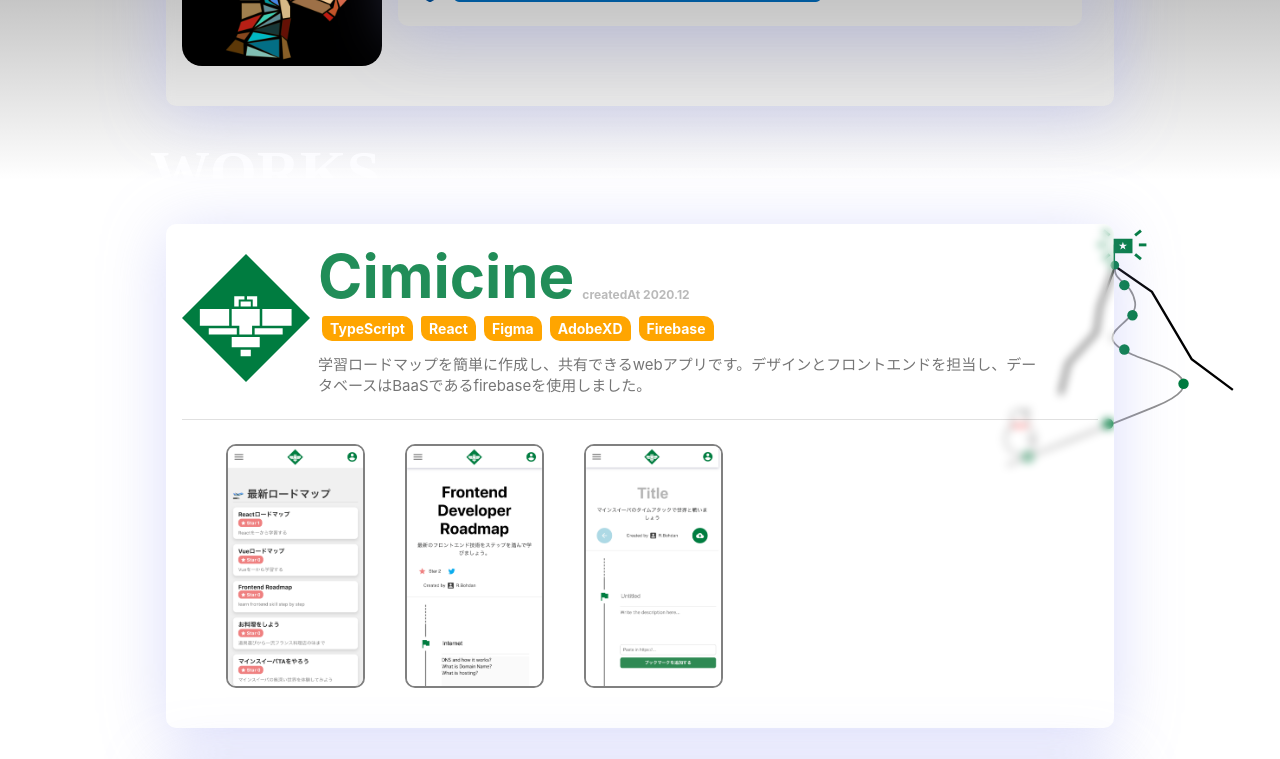
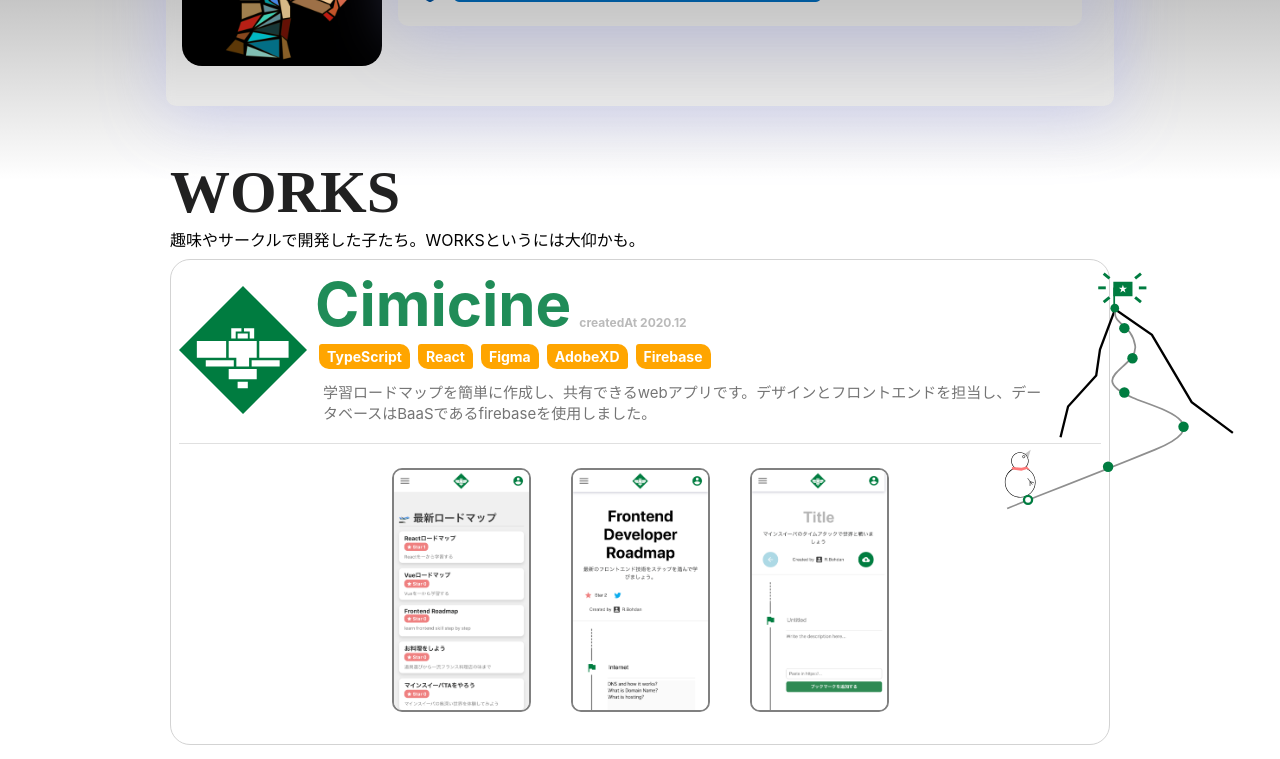
Before and after one commit to ucciqun/cerebro, a React (Create React App) app: page / in a window 1280 px wide. Shown: the part 1320-2079 px from the top of the page. Built offline with nearby package versions, Linux system fonts and the light colour scheme; a web font is replaced by a local one.

Commit message:
fix & add: Worksのデザインコンセプトを変更

```diff
--- a/src/Works.module.css
+++ b/src/Works.module.css
@@ -1,6 +1,13 @@
 .title {
   font-family: Knockout;
-  color: white;
+  color: rgba(0, 0, 0, 0.87);
   font-size: 60px;
-  margin: 0;
 }
+.works {
+  padding: 20px;
+}
+@media screen and (max-width: 780px) {
+  .works {
+    padding: 4px;
+  }
+}
--- a/src/Works.tsx
+++ b/src/Works.tsx
@@ -42,9 +42,10 @@
 ];
 const Works: React.FC = () => {
   return (
-    <div>
+    <div className={styles.works}>
       <h1 className={styles.title}>WORKS</h1>
-      <Divider style={{ backgroundColor: "white" }} />
+      <p>趣味やサークルで開発した子たち。WORKSというには大仰かも。</p>
+      {/* <Divider style={{ backgroundColor: "white" }} /> */}
       {workContainer.map((d, i) => (
         <Work
           icon={d.icon}
--- a/src/works/Work.module.css
+++ b/src/works/Work.module.css
@@ -1,3 +1,10 @@
+.card {
+  border-radius: 20px;
+  border: 1px solid lightgray;
+
+  margin: 8px 0 16px;
+  padding: 8px;
+}
 .title {
   font-size: 60px;
   opacity: 0.87;
@@ -21,7 +28,7 @@
   color: black;
   font-size: 15px;
   opacity: 0.54;
-  margin-top: 8px;
+  margin: 8px;
 }
 .mediaSP {
   display: none;
@@ -29,7 +36,7 @@
 .main {
   display: flex;
   align-items: center;
-  margin-bottom: 24px;
+  margin-bottom: 12px;
 }
 .icon {
   width: 128px;
@@ -39,7 +46,7 @@
 .images {
   padding: 24px;
   display: flex;
-  /* justify-content: center; */
+  justify-content: center;
   /* background-color: black; */
   overflow: scroll;
 }
@@ -61,4 +68,7 @@
   .mediaPC {
     display: none;
   }
+  .images {
+    justify-content: left;
+  }
 }
--- a/src/works/Work.tsx
+++ b/src/works/Work.tsx
@@ -38,7 +38,7 @@
           // filter: "blur(4px)",
         }}
       />
-      <GlassMorphism>
+      <div className={styles.card}>
         <div className={styles.main}>
           <img src={icon} alt="" className={styles.icon} />
           {/* <a
@@ -74,7 +74,7 @@
             <img src={d} alt="" className={styles.image} key={i} />
           ))}
         </div>
-      </GlassMorphism>
+      </div>
     </>
   );
 };
```
